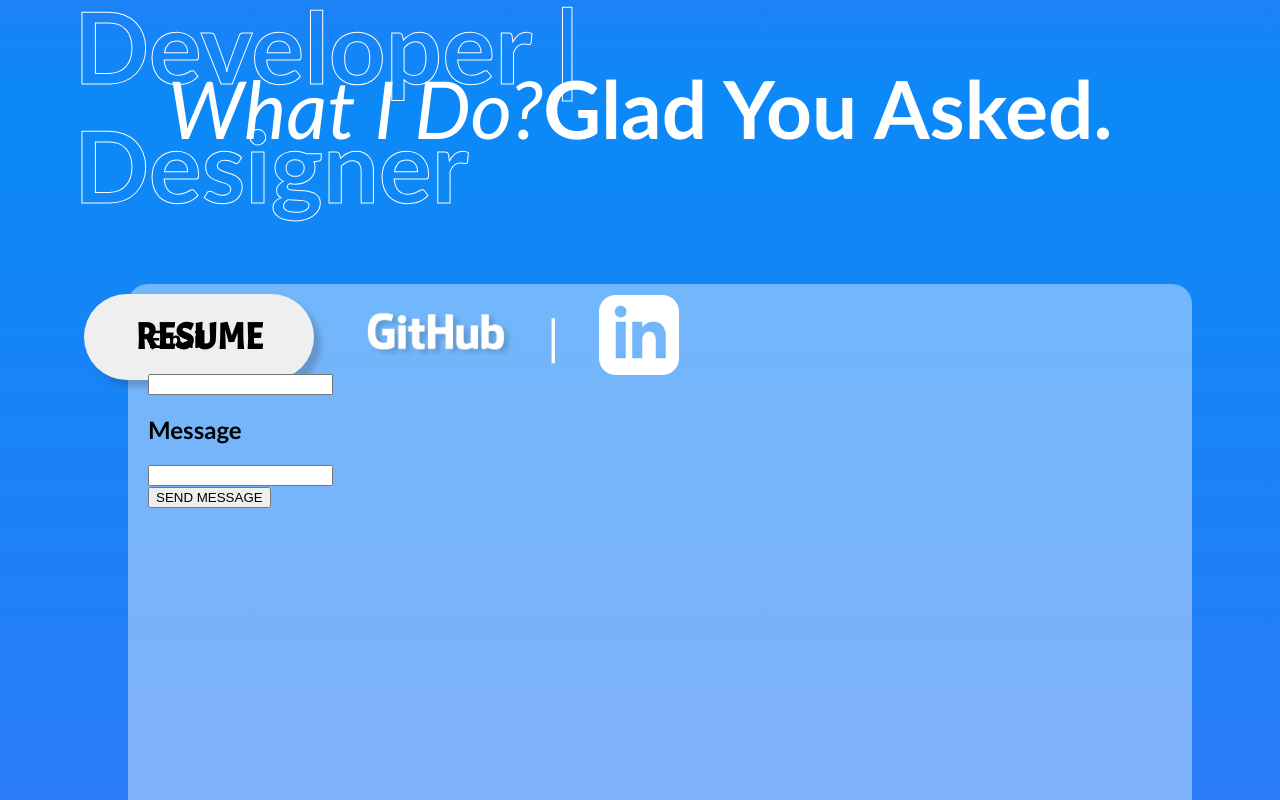
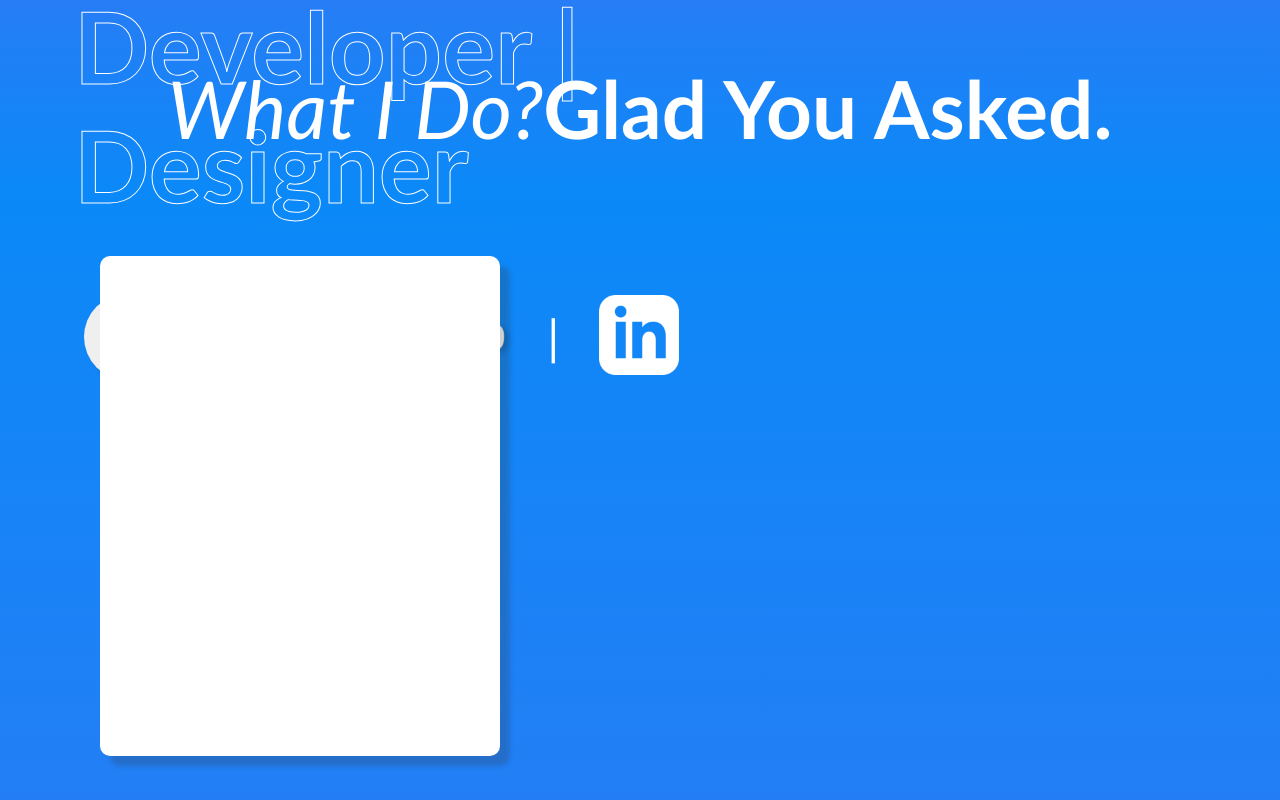
Before and after one commit to biasedzeus/portfolio-website, a React (Create React App) app: page / in a window 1280 px wide. Shown: the part 740-1540 px from the top of the page. Built offline with nearby package versions, Linux system fonts and the light colour scheme.

Commit message:
card created with styling almost done

```diff
--- a/src/Components/MyCard/MyCard.css
+++ b/src/Components/MyCard/MyCard.css
@@ -1,14 +1,39 @@
-.card-body{
-    background-color: white;
-    height: 100px;
-    width: 200px;
-}
+
 
 .myCard{
-    height: 200px;
+    position: relative;
+    margin: 100px;
+    height: 500px;
     width: 400px;
     background-color: white;
+    display: flex;
+    flex-direction: column;
+    justify-content: center;
+    align-items: center;
+    border-radius: 10px;
+    -webkit-box-shadow: 10px 10px 5px 0px rgba(48, 50, 50, 0.23);
+    -moz-box-shadow:    10px 10px 5px 0px rgba(48, 50, 50, 0.23);
+    box-shadow:         10px 10px 5px 0px rgba(48, 50, 50, 0.23);
+
+}
+.card-image{
+    height: 200px;
 
 }
 
-.
+
+#logo{
+    position: absolute;
+    top:-120px;
+
+}
+
+.card-boy{
+    background-color: white;
+}
+
+.card-text{
+    padding: 10px;
+    text-align: center;
+    font-size: 2.3rem;
+}
--- a/src/Components/MyCard/MyCard.js
+++ b/src/Components/MyCard/MyCard.js
@@ -1,14 +1,19 @@
+import "./MyCard.css"
 import React from 'react'
 
-const MyCard = () => {
+const MyCard = ({image,text}) => {
     return (
         <div className="myCard">
 
-            <div className="object-image"></div>
-            <div className="card-body"></div>
 
+            <div  className="card-body">
+                <p className="card-text">{text}</p></div>
+            <span id="logo">
+              <img className="card-image" src={image} alt=""/>
+
+            </span>
         </div>
     )
 }
 
-export default MyCard
+export default MyCard;
```
